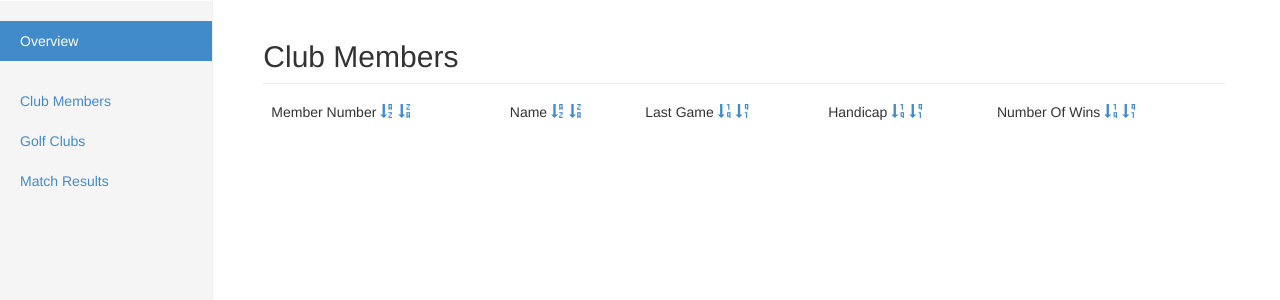
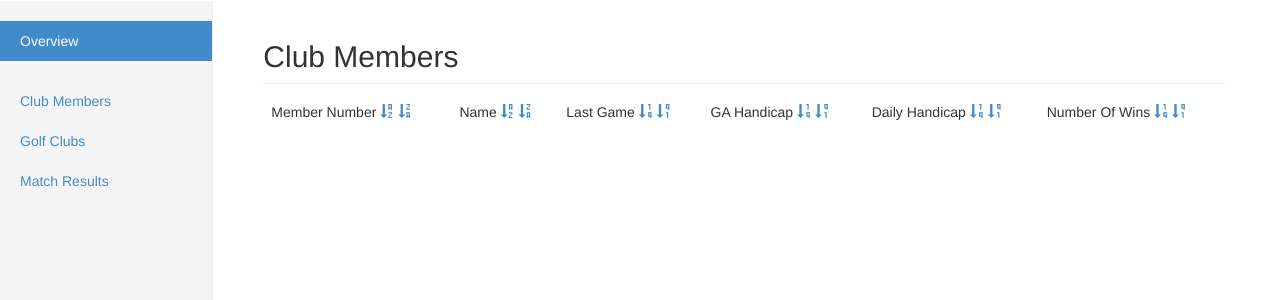
Before and after one commit to sjlangley/csgc-ndb, a Python web app: template templates/list_members.html in a window 1280 px wide. Shown: the part 50-350 px from the top of the page. Run offline with Jinja, Linux system fonts and the light colour scheme; the template is opened without the code that fills it, so the values that code supplies are empty; some libraries are stand-ins or nearby versions.

Commit message:
Add - daily handicap - only use up to the last 20 rounds - correct rounding of the handicaps

```diff
--- a/main.py
+++ b/main.py
@@ -20,6 +20,8 @@ JINJA_ENVIRONMENT = jinja2.Environment(
   ]),
   extensions=['jinja2.ext.autoescape'],
   autoescape=True)
+
+WOOLOOWARE_WHITE_DAILY_ADJUSTMENT = 129 / 113
 
 class MainPage(webapp2.RequestHandler):
   """   """
@@ -159,7 +161,7 @@ class ShowMemberDetails(webapp2.RequestHandler):
     template_values['hc_data'] = data['handicap']
     template_values['wins'] = data['wins']
     template_values['member_data'] = member_data
-    template_values['handicap_multiplier'] = '0.96'
+    template_values['handicap_multiplier'] = '0.93'
     template = JINJA_ENVIRONMENT.get_template('show_member_details.html')
     self.response.write(template.render(template_values))
 
--- a/templates/list_members.html
+++ b/templates/list_members.html
@@ -21,7 +21,11 @@
             <a href="{{path_url}}?sort_by=last_match"><span class="glyphicon glyphicon-sort-by-order"></span></a>
             <a href="{{path_url}}?sort_by=last_match&sort_direction=desc"><span class="glyphicon glyphicon-sort-by-order-alt"></span></a>
           </td>
-          <td>Handicap
+          <td>GA Handicap
+            <a href="{{path_url}}?sort_by=handicap"><span class="glyphicon glyphicon-sort-by-order"></span></a>
+            <a href="{{path_url}}?sort_by=handicap&sort_direction=desc"><span class="glyphicon glyphicon-sort-by-order-alt"></span></a>
+          </td>
+          <td>Daily Handicap
             <a href="{{path_url}}?sort_by=handicap"><span class="glyphicon glyphicon-sort-by-order"></span></a>
             <a href="{{path_url}}?sort_by=handicap&sort_direction=desc"><span class="glyphicon glyphicon-sort-by-order-alt"></span></a>
           </td>
@@ -60,9 +64,19 @@
             {% else %}
             <span class="badge">
             {% endif %}
-            {{member.handicap.handicap}}
+            {{ member.handicap.handicap }}
             </span>
           </td> <!-- Handicap -->
+          <td>
+            <span class="badge alert-danger">
+            {% if member.handicap.handicap %}
+            <!-- Woolooware White Tees Hack Job -->
+            {{ (member.handicap.handicap * 1.14159292035398) | round | int }}
+            {% else %}
+            N/A
+            {% endif %}
+            </span>
+          </td> <!-- Daily Handicap -->
           {% if show_pii %}
           <td> </td> <!-- Email -->
           <td> </td> <!-- Phone -->
```
Also changed, not shown: api.py (+11 -6 lines).
